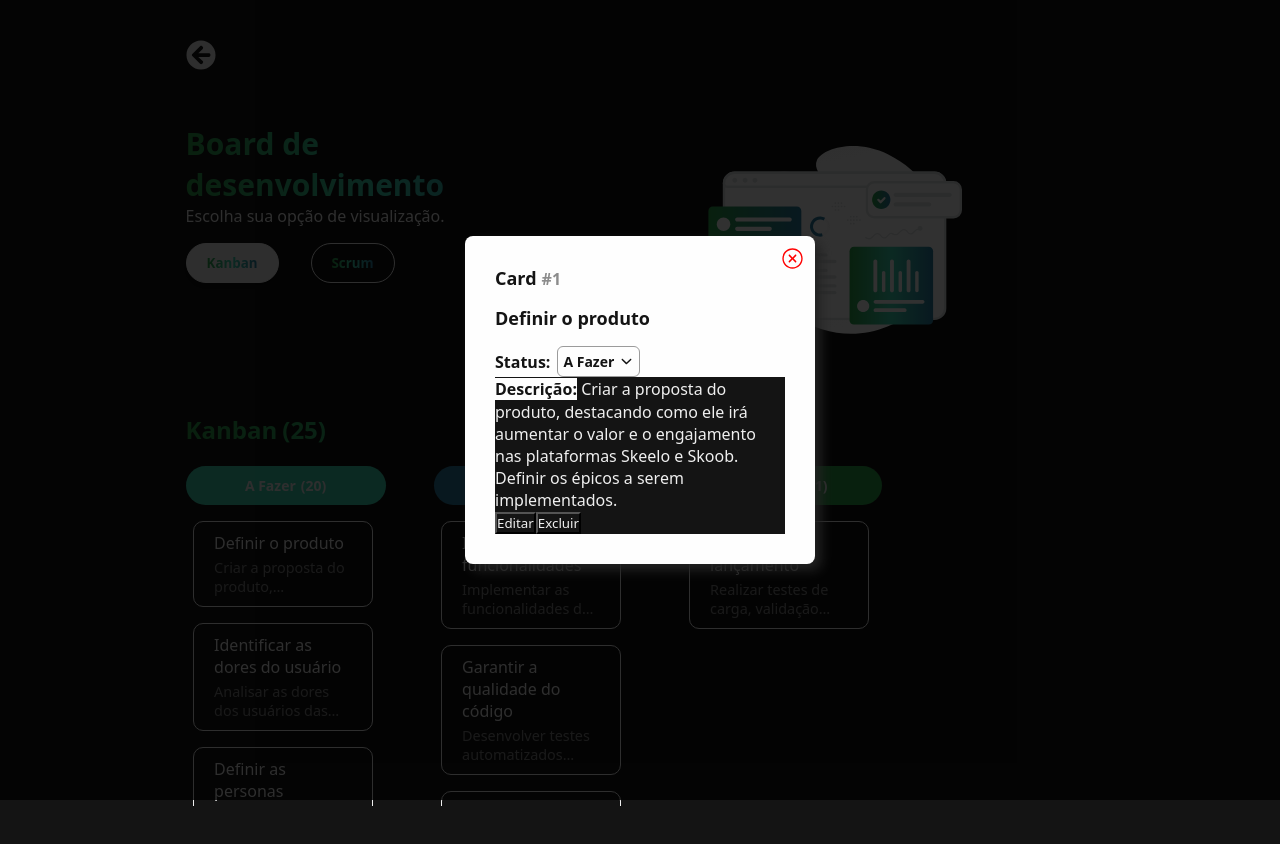
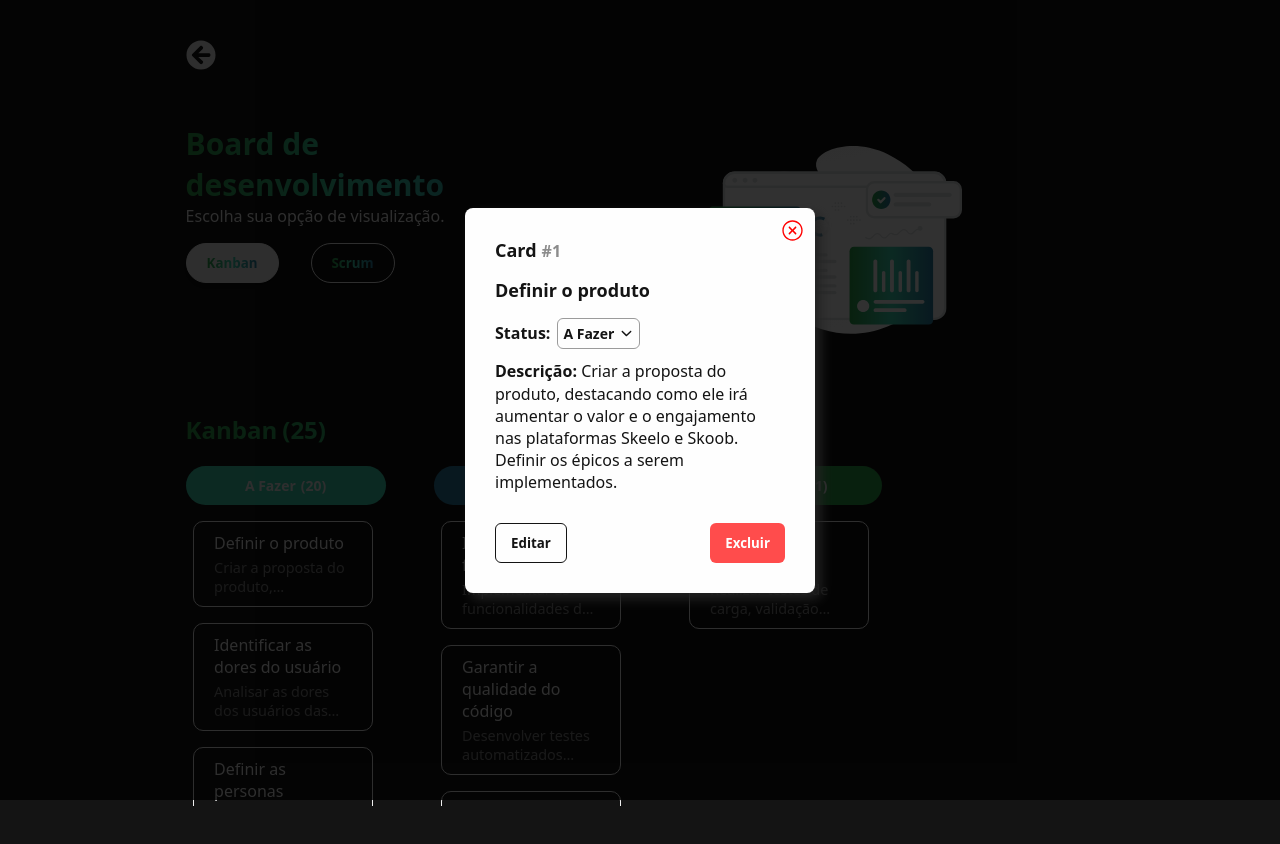
Before and after one commit to eliscmattosinho/Board-de-Desenvolvimento, a React (Create React App) app: page /Board-de-Desenvolvimento/boards in a window 1280 px wide. Both pictures are taken after a click on the element 283 px from the left and 564 px from the top of the page. Shown: the top 844 px of the page. Built offline with nearby package versions, Linux system fonts and the light colour scheme.

Commit message:
style(card): add modal, dropdown, button, and tooltip styles

```diff
--- a/src/components/CardTask.css
+++ b/src/components/CardTask.css
@@ -13,15 +13,15 @@
     z-index: 1000;
 }
 
-.modal .modal-content,
-.modal h2,
-.modal h3,
-.modal p,
-.modal strong,
-.modal-content span,
-.modal label {
-    background: #fefefe;
+.modal * {
+    background-color: #fefefe;
     color: #141414;
+}
+
+.info-content {
+    display: flex;
+    flex-direction: column;
+    gap: 10px;
 }
 
 .modal svg {
@@ -161,3 +161,89 @@
     background-color: #141414;
     color: #fefefe;
 }
+
+.modal-actions {
+    display: flex;
+    justify-content: space-between;
+    padding-top: 20px;
+}
+
+.modal-btn {
+    border: none;
+    border-radius: 6px;
+    padding: 10px 15px;
+    font-weight: 600;
+}
+
+.modal-btn:hover {
+    cursor: pointer;
+    transition: transform 0.3s ease-in-out;
+}
+
+.btn-edit {
+    border: 1px solid #141414;
+}
+
+.btn-delete {
+    background: #ff4c4c;
+    color: #fefefe;
+}
+
+.btn-cancel {
+    background: #9b9b9b;
+    color: #fefefe;
+}
+
+/* Base do botão com tooltip */
+button[data-tooltip] {
+    position: relative;
+    cursor: pointer;
+}
+
+button[data-tooltip="Fechar"] {
+    position: absolute;
+}
+
+/* Tooltip principal */
+button[data-tooltip]::after {
+    content: attr(data-tooltip);
+    position: absolute;
+    top: 115%;
+    left: 100%;
+    transform: translateX(-50%);
+    background: rgba(20, 20, 20, 0.85);
+    color: #efefef;
+    padding: 6px 10px;
+    border-radius: 6px;
+    font-size: 12px;
+    font-weight: normal;
+    white-space: nowrap;
+    opacity: 0;
+    pointer-events: none;
+    transition: opacity 0.2s;
+    z-index: 10;
+}
+
+/* Rabinho do tooltip */
+button[data-tooltip]::before {
+    content: "";
+    position: absolute;
+    top: 100%;
+    left: 80%;
+    transform: translateX(-50%);
+    width: 0;
+    height: 0;
+    border-left: 6px solid transparent;
+    border-right: 6px solid transparent;
+    border-bottom: 6px solid rgba(0, 0, 0, 0.85);
+    opacity: 0;
+    pointer-events: none;
+    transition: opacity 0.2s;
+    z-index: 10;
+}
+
+/* Mostrar tooltip e rabinho no hover */
+button[data-tooltip]:hover::after,
+button[data-tooltip]:hover::before {
+    opacity: 1;
+}
```
